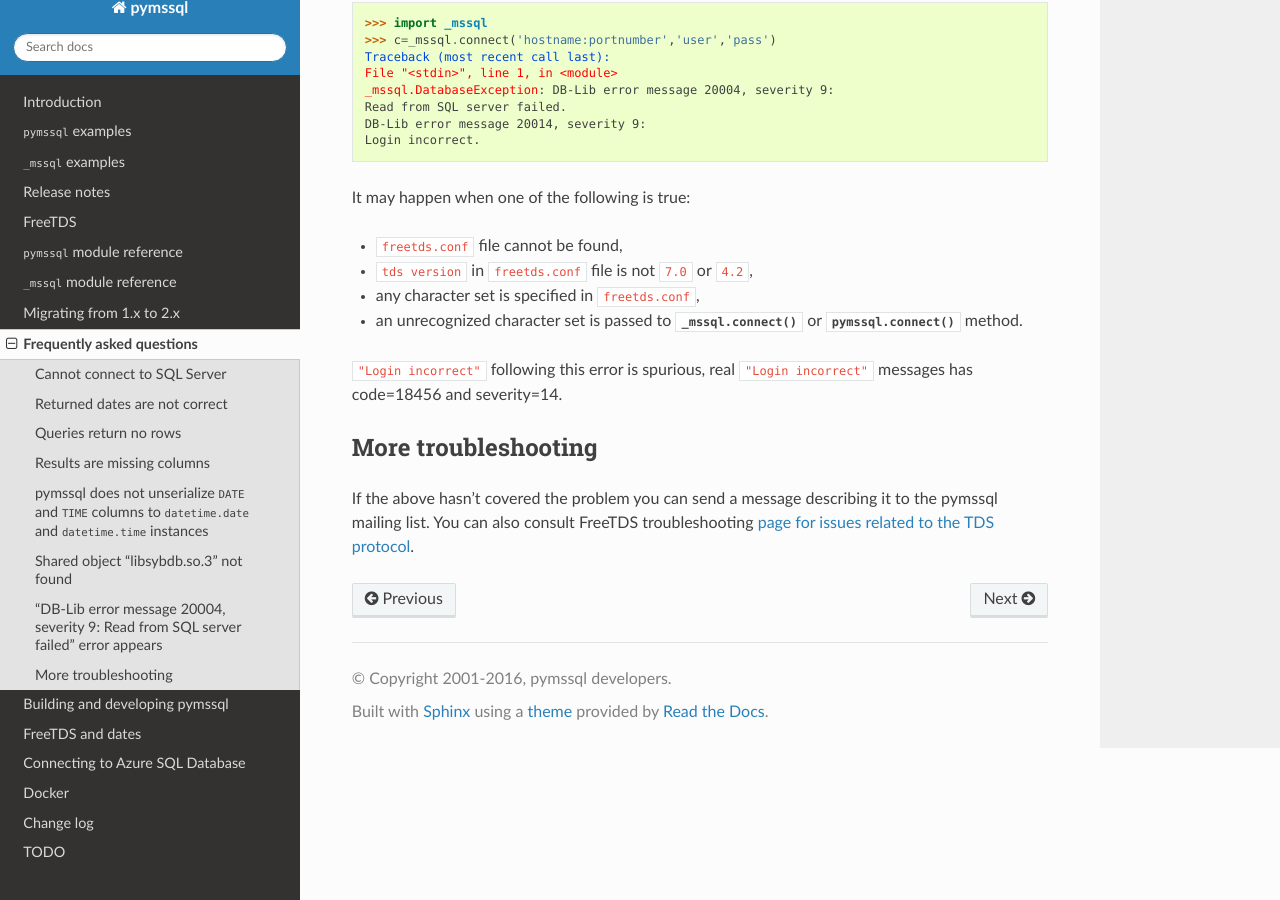
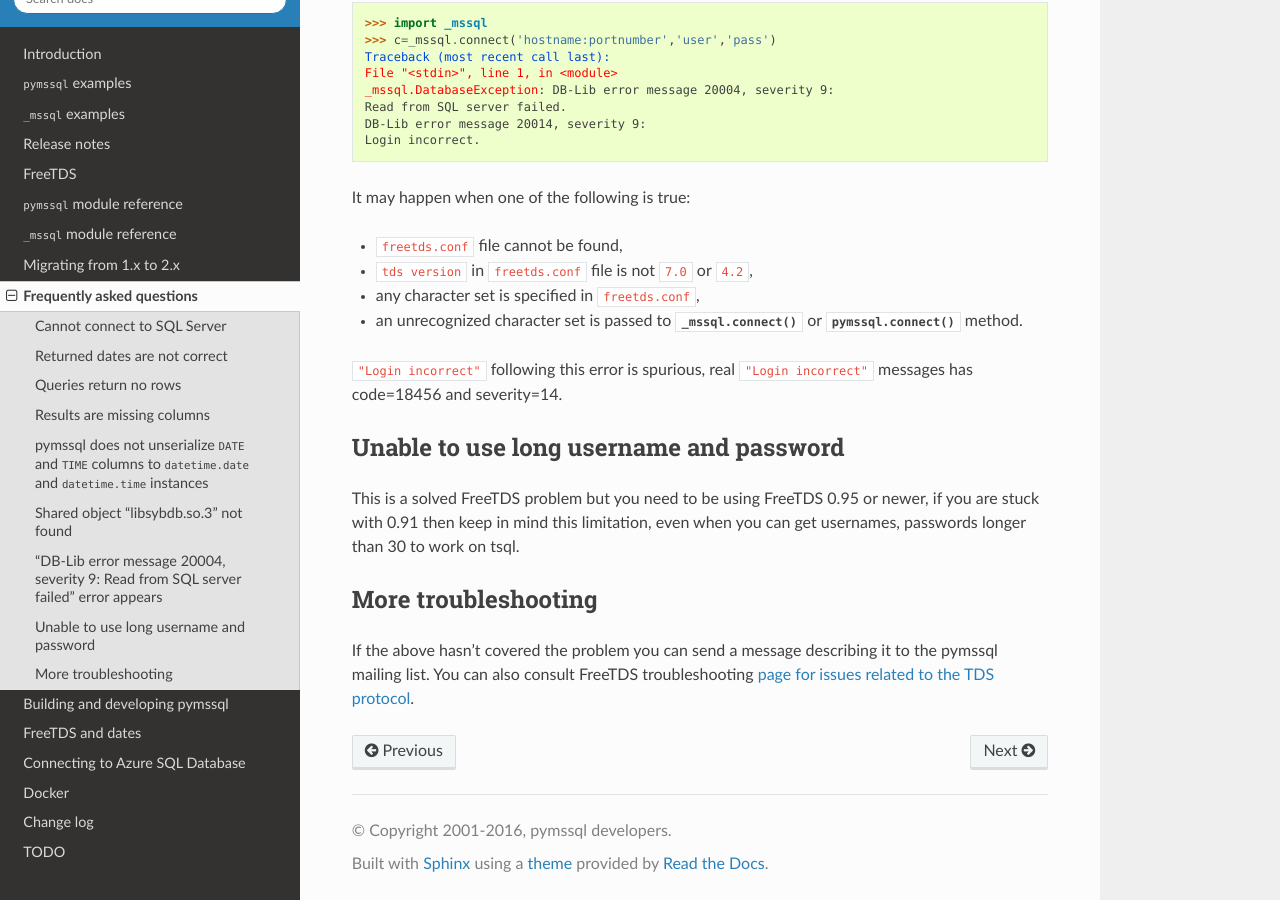
Before and after one commit to pymssql/pymssql, a Sphinx documentation site: the page built from docs/faq.rst, in a window 1280 px wide and 900 px high, scrolled down 6159 px. Built offline with Sphinx 7.4.7 and the Read the Docs theme 2.0.0, drawn with Linux system fonts in a browser that asks for light colours.

Commit message:
Add section about username and password's lenght, PR #470

```diff
--- a/docs/faq.rst
+++ b/docs/faq.rst
@@ -322,6 +322,13 @@ It may happen when one of the following is true:
 ``"Login incorrect"`` following this error is spurious, real ``"Login
 incorrect"`` messages has code=18456 and severity=14.
 
+Unable to use long username and password
+========================================
+
+This is a solved FreeTDS problem but you need to be using FreeTDS 0.95 or newer,
+if you are stuck with 0.91 then keep in mind this limitation, even when you can
+get usernames, passwords longer than 30 to work on tsql.
+
 More troubleshooting
 ====================
 
```
